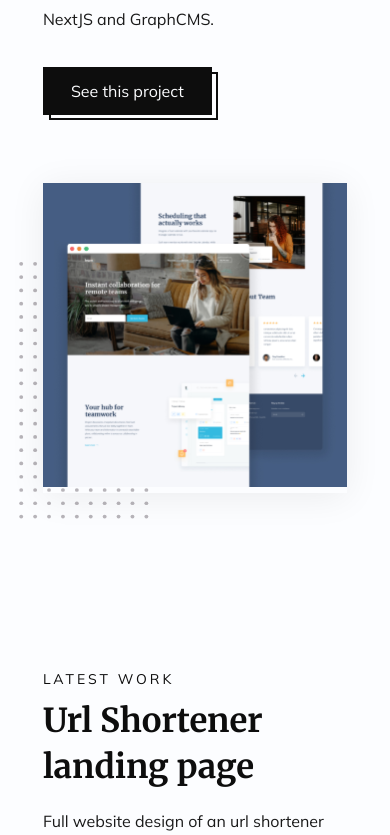
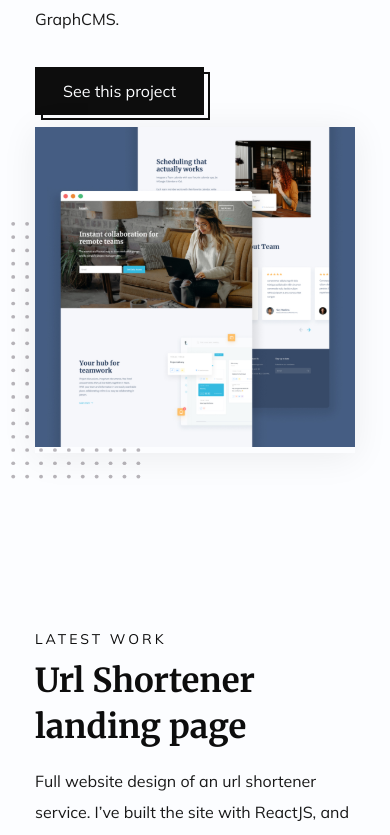
Before and after one commit to NightClover-code/portfolio-website-v2, a Next.js app: page / in a window 390 px wide. Shown: the part 2001-2836 px from the top of the page. Built offline with nearby package versions, Linux system fonts and the light colour scheme.

Commit message:
fix: restructuring breakpoints, using desktop-first

```diff
--- a/components/Hero/index.tsx
+++ b/components/Hero/index.tsx
@@ -12,7 +12,7 @@ const Hero = () => {
   const containerWidth = width! < 550 ? width! * 0.71 : '';
 
   return (
-    <section className="hero__section mt-32 flex items-center justify-between hero2:flex-col hero:items-start">
+    <section className="hero__section mt-32 flex items-center justify-between mid:flex-col mid:items-start">
       <div className="max-w-[570px]">
         <Socials Icons={socialsIcons} />
 
@@ -21,7 +21,7 @@ const Hero = () => {
           <span>Designer</span>
         </h1>
 
-        <p className="mt-5 text-[18px] max-w-[515px] xxl:text-[17px] xxl:max-w-[440px] hero:text-[16px]">
+        <p className="mt-5 text-[18px] max-w-[515px] xxl:text-[17px] xxl:max-w-[440px] mid:text-[16px]">
           I design and build beautiful websites for businesses around the globe.
           If you need a modern and powerful website, send me an email. If we are
           a good fit, I will give you a time and cost estimate.
@@ -30,10 +30,10 @@ const Hero = () => {
         <PrimaryButton className="mt-10">See my work</PrimaryButton>
       </div>
 
-      <div className="relative hero2:mt-20">
+      <div className="relative mid:mt-20">
         <div className="border-2 border-heroBorder p-6 rounded-full border-dotted xs:p-4">
           <div
-            className="relative rounded-full w-[375px] h-[375px] xxl:w-[340px] xxl:h-[340px] overflow-hidden hero:w-[300px] hero:h-[300px] hero2:w-[400px] hero2:h-[400px]"
+            className="relative rounded-full w-[375px] h-[375px] xxl:w-[340px] xxl:h-[340px] overflow-hidden mid:w-[400px] mid:h-[400px]"
             style={{ width: containerWidth, height: containerWidth }}
           >
             <Image
--- a/components/Projects/Item/index.tsx
+++ b/components/Projects/Item/index.tsx
@@ -14,7 +14,7 @@ const PortolioItem: React.FC<ItemInterface> = ({ content, image, order }) => {
 
   return (
     <div
-      className={`flex justify-between items-center mt-32 gap-x-20 portfolio:flex-col portfolio:items-start`}
+      className={`flex justify-between items-center mt-32 gap-x-20 mid:flex-col mid:items-start`}
     >
       {isEven(order) || width! < 970 ? (
         <>
--- a/styles/_global.scss
+++ b/styles/_global.scss
@@ -53,5 +53,5 @@ svg path {
 }
 
 .h1-queries {
-  @apply xxl:text-[36px] xxl:max-w-[463px] xxl:leading-[50px] hero:text-[33px] hero:leading-[46px];
+  @apply xxl:text-[36px] xxl:max-w-[463px] xxl:leading-[50px] h1:text-[33px] h1:leading-[46px];
 }
--- a/styles/css/default.css
+++ b/styles/css/default.css
@@ -51,7 +51,7 @@ svg path {
 }
 
 .h1-queries {
-  @apply xxl:text-[36px] xxl:max-w-[463px] xxl:leading-[50px] hero:text-[33px] hero:leading-[46px];
+  @apply xxl:text-[36px] xxl:max-w-[463px] xxl:leading-[50px] h1:text-[33px] h1:leading-[46px];
 }
 
 * {
@@ -74,6 +74,6 @@ body {
 }
 
 .custom__container {
-  @apply w-[78%] m-auto desktop:w-[1150px];
+  @apply w-[82%] m-auto desktop:w-[1150px];
 }
 /*# sourceMappingURL=default.css.map */
--- a/styles/default.scss
+++ b/styles/default.scss
@@ -25,5 +25,5 @@ body {
 }
 
 .custom__container {
-  @apply w-[78%] m-auto desktop:w-[1150px];
+  @apply w-[82%] m-auto desktop:w-[1150px];
 }
--- a/tailwind.config.js
+++ b/tailwind.config.js
@@ -7,14 +7,14 @@ module.exports = {
     screens: {
       desktop: '1600px',
       xxl: { max: '1300px' },
+      mid: { max: '1000px' },
       xl: { max: '870px' },
       lg: { max: '780px' },
-      hero: { max: '1100px' },
-      hero2: { max: '900px' },
-      portfolio: { max: '970px' },
       xs: { max: '550px' },
       xxs: { max: '400px' },
       tiny: { max: '330px' },
+      //secondary
+      h1: { max: '1100px' },
     },
     fontSize: {
       sm: '16px',
```
Also changed, not shown: 1 other file (tests, documents, lock files or other folders).
